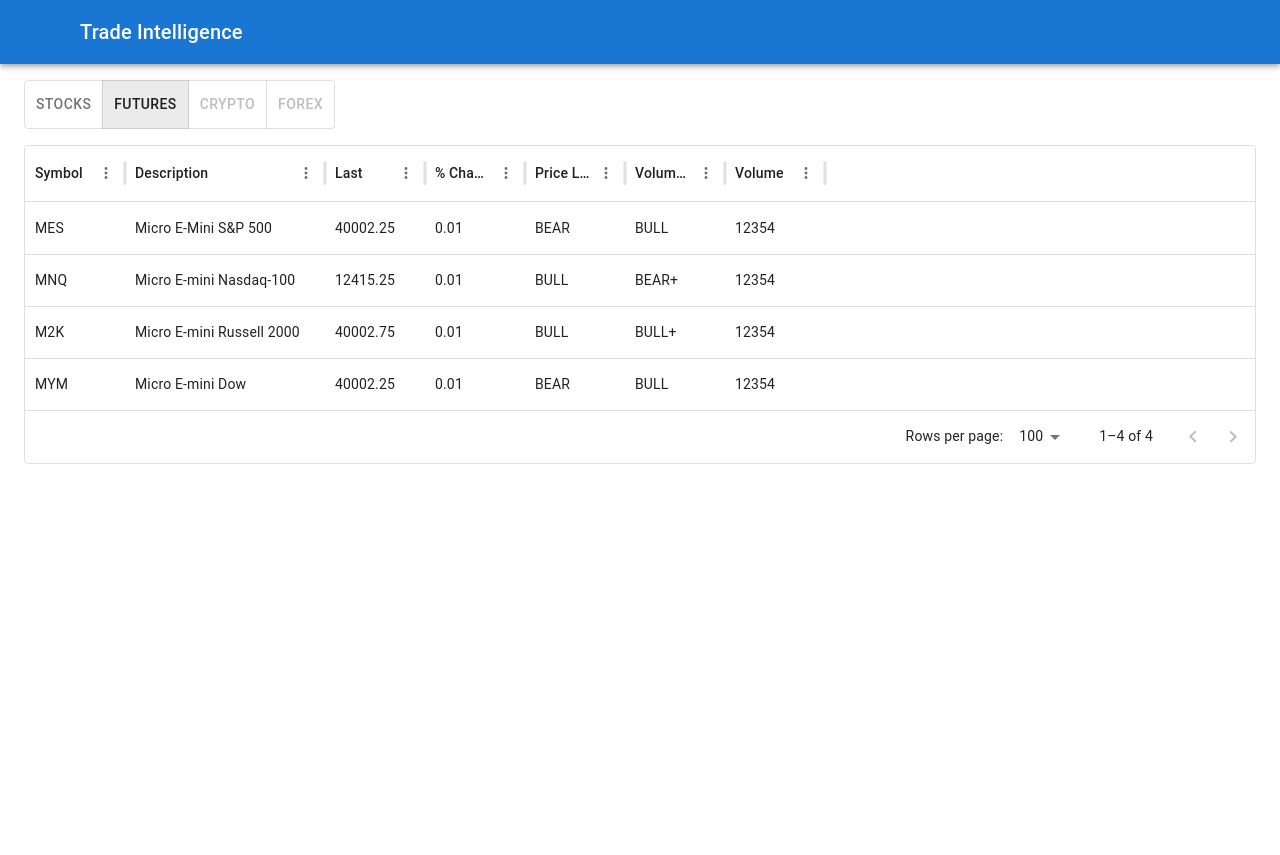
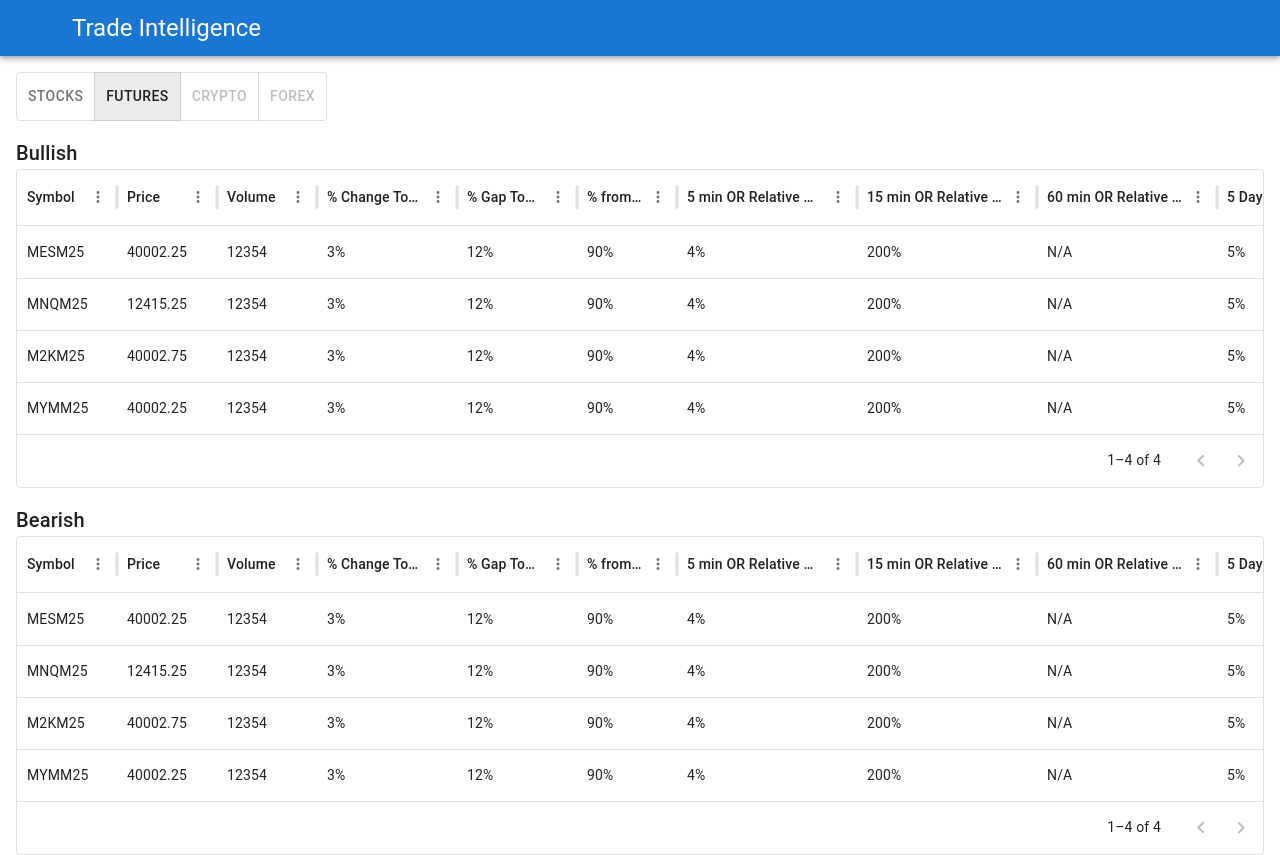
Before and after one commit to williammh/scanner-ui, a React (Vite) app: page / in a window 1280 px wide. Before the commit the page ends 800 px from the top, so only its background shows below. Built offline with nearby package versions, Linux system fonts and the light colour scheme; some icons are missing.

Commit message:
2 datagrids

```diff
--- a/src/App.tsx
+++ b/src/App.tsx
@@ -36,11 +36,11 @@ const theme = createTheme({
   },
   breakpoints: {
     values: {
-      xs: 0,
-      sm: 600,
-      md: 960,
-      lg: 1280,
-      xl: 1920,
+      // xs: 0,
+      // sm: 600,
+      // md: 960,
+      // lg: 1280,
+      // xl: 1920,
     },
   },
 })
@@ -59,51 +59,86 @@ function App() {
   const rows: GridRowsProp = [
     {
       id: 1,
-      symbol: 'MES',
+      symbol: 'MESM25',
       description: 'Micro E-Mini S&P 500',
-      last: 40002.25,
-      percent_change: 0.01,
-      price_leader: 'BEAR',
-      volume_trend: 'BULL',
-      volume: 12354
+      price: 40002.25,
+      percent_change_today: '3%',
+      gap_percent_today: '12%',
+      percent_from_hod: '90%',
+      '5_min_or_relative_volume': '4%',
+      '15_min_or_relative_volume': '200%',
+      '60_min_or_relative_volume': 'N/A',
+      '5_day_percent_change': '5%',
+      '30_day_percent_change': '20%',
+      '5_min_bar_reversal': true,
+      '15_min_bar_reversal': false,
+      'volume': 12354
     },
     { id: 2,
-      symbol: 'MNQ',
+      symbol: 'MNQM25',
       description: 'Micro E-mini Nasdaq-100',
-      last: 12415.25,
-      percent_change: 0.01,
-      price_leader: 'BULL',
-      volume_trend: 'BEAR+',
-      volume: 12354
+      price: 12415.25,
+      percent_change_today: '3%',
+      gap_percent_today: '12%',
+      percent_from_hod: '90%',
+      '5_min_or_relative_volume': '4%',
+      '15_min_or_relative_volume': '200%',
+      '60_min_or_relative_volume': 'N/A',
+      '5_day_percent_change': '5%',
+      '30_day_percent_change': '20%',
+      '5_min_bar_reversal': true,
+      '15_min_bar_reversal': false,
+      'volume': 12354
     },
     { id: 3,
-      symbol: 'M2K',
+      symbol: 'M2KM25',
       description: 'Micro E-mini Russell 2000',
-      last: 40002.75,
-      percent_change: 0.01,
-      price_leader: 'BULL',
-      volume_trend: 'BULL+',
-      volume: 12354
+      price: 40002.75,
+      percent_change_today: '3%',
+      gap_percent_today: '12%',
+      percent_from_hod: '90%',
+      '5_min_or_relative_volume': '4%',
+      '15_min_or_relative_volume': '200%',
+      '60_min_or_relative_volume': 'N/A',
+      '5_day_percent_change': '5%',
+      '30_day_percent_change': '20%',
+      '5_min_bar_reversal': true,
+      '15_min_bar_reversal': false,
+      'volume': 12354
     },
     { id: 4,
-      symbol: 'MYM',
+      symbol: 'MYMM25',
       description: 'Micro E-mini Dow',
-      last: 40002.25,
-      percent_change: 0.01,
-      price_leader: 'BEAR',
-      volume_trend: 'BULL',
-      volume: 12354
+      price: 40002.25,
+      percent_change_today: '3%',
+      gap_percent_today: '12%',
+      percent_from_hod: '90%',
+      '5_min_or_relative_volume': '4%',
+      '15_min_or_relative_volume': '200%',
+      '60_min_or_relative_volume': 'N/A',
+      '5_day_percent_change': '5%',
+      '30_day_percent_change': '20%',
+      '5_min_bar_reversal': true,
+      '15_min_bar_reversal': false,
+      'volume': 12354
     },
   ];
 
   const columns: GridColDef[] = [
     { field: 'symbol', headerName: 'Symbol', width: 100 },
-    { field: 'description', headerName: 'Description', width: 200 },
-    { field: 'last', headerName: 'Last', width: 100 },
-    { field: 'percent_change', headerName: '% Change', width: 100 },
-    { field: 'price_leader', headerName: 'Price Leader', width: 100 },
-    { field: 'volume_trend', headerName: 'Volume Trend', width: 100 },
+    // { field: 'description', headerName: 'Description', width: 200 },
+    { field: 'price', headerName: 'Price', width: 100 },
     { field: 'volume', headerName: 'Volume', width: 100 },
+    { field: 'percent_change_today', headerName: '% Change Today', width: 140 },
+    { field: 'gap_percent_today', headerName: '% Gap Today', width: 120 },
+    { field: 'percent_from_hod', headerName: '% from HOD', width: 100 },
+    { field: '5_min_or_relative_volume', headerName: '5 min OR Relative Volume', width: 180 },
+    { field: '15_min_or_relative_volume', headerName: '15 min OR Relative Volume', width: 180 },
+    { field: '60_min_or_relative_volume', headerName: '60 min OR Relative Volume', width: 180 },
+    { field: '5_day_percent_change', headerName: '5 Day % Change', width: 140 },
+    { field: '30_day_percent_change', headerName: '30 Day % Change ', width: 140 },
+    { field: '5_min_bar_reversal', headerName: '5 min 3 Bar Reversal', width: 140 },
+    { field: '15_min_bar_reversal', headerName: '15 min 3 Bar Reversal', width: 140 },
   ];
 
   console.log(assetClass);
@@ -122,7 +157,7 @@ function App() {
             >
               <MenuIcon />
             </IconButton>
-            <Typography variant="h6" component="div" sx={{ flexGrow: 1 }}>
+            <Typography variant="h5" component="div" sx={{ flexGrow: 1 }}>
               Trade Intelligence
             </Typography>
           </Toolbar>
@@ -163,6 +198,20 @@ function App() {
             mt: 2,
           }}
         >
+          <Typography variant="h6" component="div" sx={{ flexGrow: 1 }}>
+            Bullish
+          </Typography>
+          <DataGrid rows={rows} columns={columns} />
+        </Container>
+
+        <Container
+          sx={{
+            mt: 2,
+          }}
+        >
+          <Typography variant="h6" component="div" sx={{ flexGrow: 1 }}>
+            Bearish
+          </Typography>
           <DataGrid rows={rows} columns={columns} />
         </Container>
     </ThemeProvider>
```
